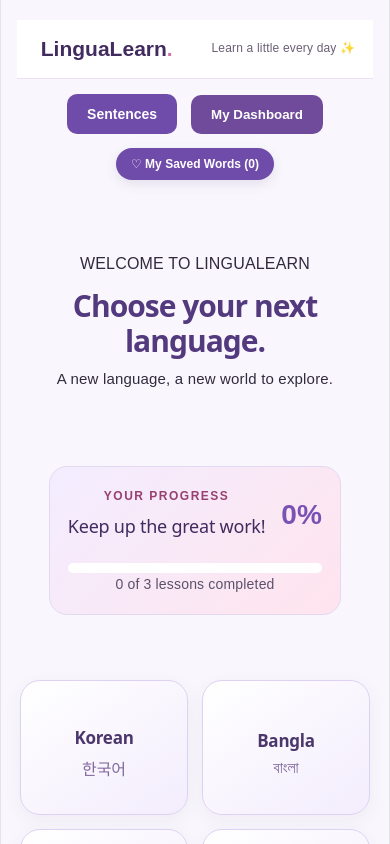
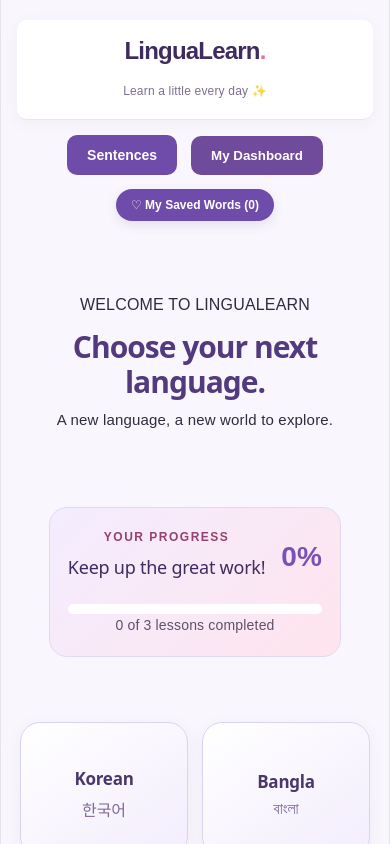
Before and after one commit to NasrumaHussain/LinguaLearn, a React app: page / in a window 390 px wide. Shown: the top 844 px of the page. Built offline with nearby package versions, Linux system fonts and the light colour scheme; the HTML template or start-up script is replaced by a standard one.

Commit message:
Update Navbar.css

```diff
--- a/src/components/Navbar.css
+++ b/src/components/Navbar.css
@@ -3,40 +3,122 @@
   display: flex;
   justify-content: space-between;
   align-items: center;
-  gap: 16px;
-  padding: 20px 5%;
-  background-color: rgb(255, 255, 255);
-  border-bottom: 1px solid rgb(235, 224, 244);
+  gap: 30px;
+  padding: 16px 6%;
+  background: rgba(255, 255, 255, 0.96);
+  border-bottom: 1px solid rgb(233, 225, 244);
+  box-shadow: 0 3px 15px rgba(70, 48, 105, 0.05);
+  position: relative;
+  z-index: 10;
+  border-radius: 10px;
+}
+.navbar-brand-section {
+  display: flex;
+  flex-direction: column;
+  gap: 3px;
 }
 
 .brand {
-  background: none;
+  background:  transparent;
   border: none;
-  color: rgb(65, 43, 95);
-  font-size: 25px;
-  font-weight: bold;
+  color: rgb(62, 43, 95);
+  font-size: 27px;
+  font-weight: 750;
+  letter-spacing: -0.8px;
   cursor: pointer;
+   text-align: left;
 }
 
 .brand span {
-  color: rgb(210, 115, 160);
+  color: rgb(218, 117, 168);
 }
 
 .navbar-tagline {
-  color: rgb(105, 96, 117);
+  color: rgb(126, 111, 146);
+  font-size: 12px;
+}
+
+.navbar-links {
+  display: flex;
+  align-items: center;
+  gap: 23px;
+}
+
+.navbar-link,
+.profile-button {
+  background: transparent;
+  border: none;
+  color: rgb(91, 76, 115);
   font-size: 14px;
+  font-weight: 600;
+  cursor: pointer;
+  padding: 9px 3px;
+  transition: color 0.2s ease;
+}
+
+.navbar-link:hover,
+.profile-button:hover {
+  color: rgb(190, 104, 157);
+}
+
+.profile-container {
+  position: relative;
+}
+
+.profile-dropdown {
+  position: absolute;
+  top: 42px;
+  right: 0;
+  width: 180px;
+  background: white;
+  border: 1px solid rgb(233, 225, 244);
+  border-radius: 12px;
+  box-shadow: 0 8px 24px rgba(70, 48, 105, 0.12);
+  padding: 10px;
+}
+
+.profile-dropdown button {
+  display: block;
+  width: 100%;
+  padding: 10px;
+  background: transparent;
+  border: none;
+  text-align: left;
+  color: rgb(91, 76, 115);
+  cursor: pointer;
+  border-radius: 7px;
+}
+
+.profile-dropdown button:hover {
+  background: rgb(247, 242, 252);
+}
+
+.profile-dropdown p {
+  font-size: 11px;
+  color: rgb(145, 132, 160);
+  padding: 5px 10px;
+}
+
+@media (max-width: 850px) {
+  .navbar {
+    flex-direction: column;
+    gap: 14px;
+  }
+
+  .navbar-links {
+    flex-wrap: wrap;
+    justify-content: center;
+    gap: 15px;
+  }
 }
 
 @media (max-width: 500px) {
-  .navbar {
-    padding: 16px 5%;
+  .brand {
+    font-size: 24px;
   }
 
-  .brand {
-    font-size: 21px;
-  }
-
-  .navbar-tagline {
+  .navbar-link,
+  .profile-button {
     font-size: 12px;
   }
 }
```
